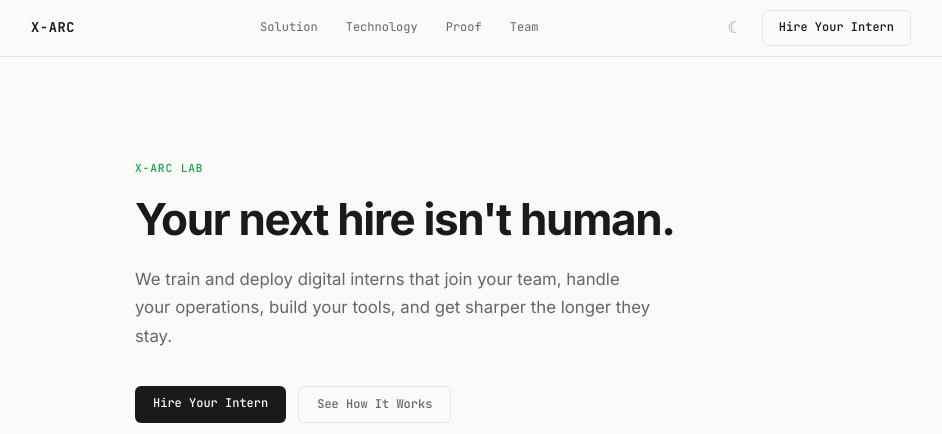
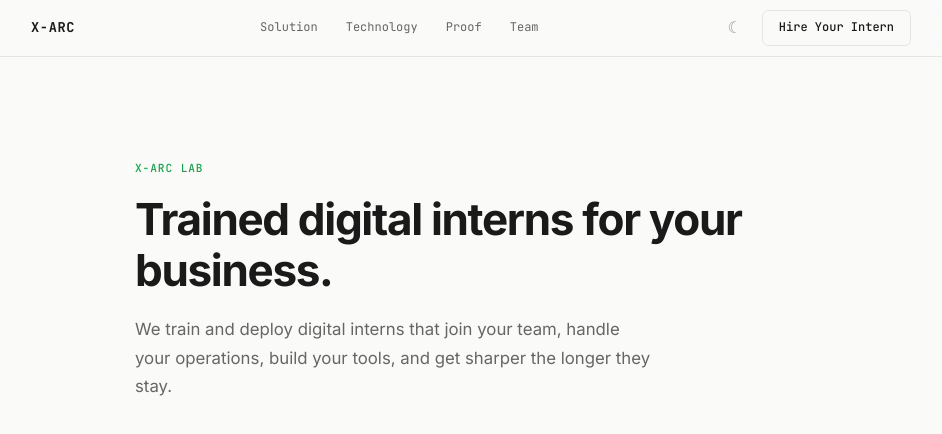
Before and after one commit to MoujahidAnas/x-arc-website, a plain HTML site: page index.html in a window 1280 px wide. Shown: the top 434 px of the page, without its empty margins (169-1111 px from the left). Drawn offline with Linux system fonts and the light colour scheme.

Commit message:
Update H1, table, FAQ, remove Slack-only references

```diff
--- a/index.html
+++ b/index.html
@@ -1084,7 +1084,7 @@
         <!-- HERO -->
         <section class="hero">
             <span class="label">X-Arc Lab</span>
-            <h1>Your next hire isn't human.</h1>
+            <h1>Trained digital interns for your business.</h1>
             <p class="hero-sub">We train and deploy digital interns that join your team, handle your operations, build your tools, and get sharper the longer they stay.</p>
             <div class="cta-group">
                 <a href="https://cal.com/anasmoujahid/x-arc-discovery" class="btn btn-primary" target="_blank" rel="noopener">Hire Your Intern</a>
```
